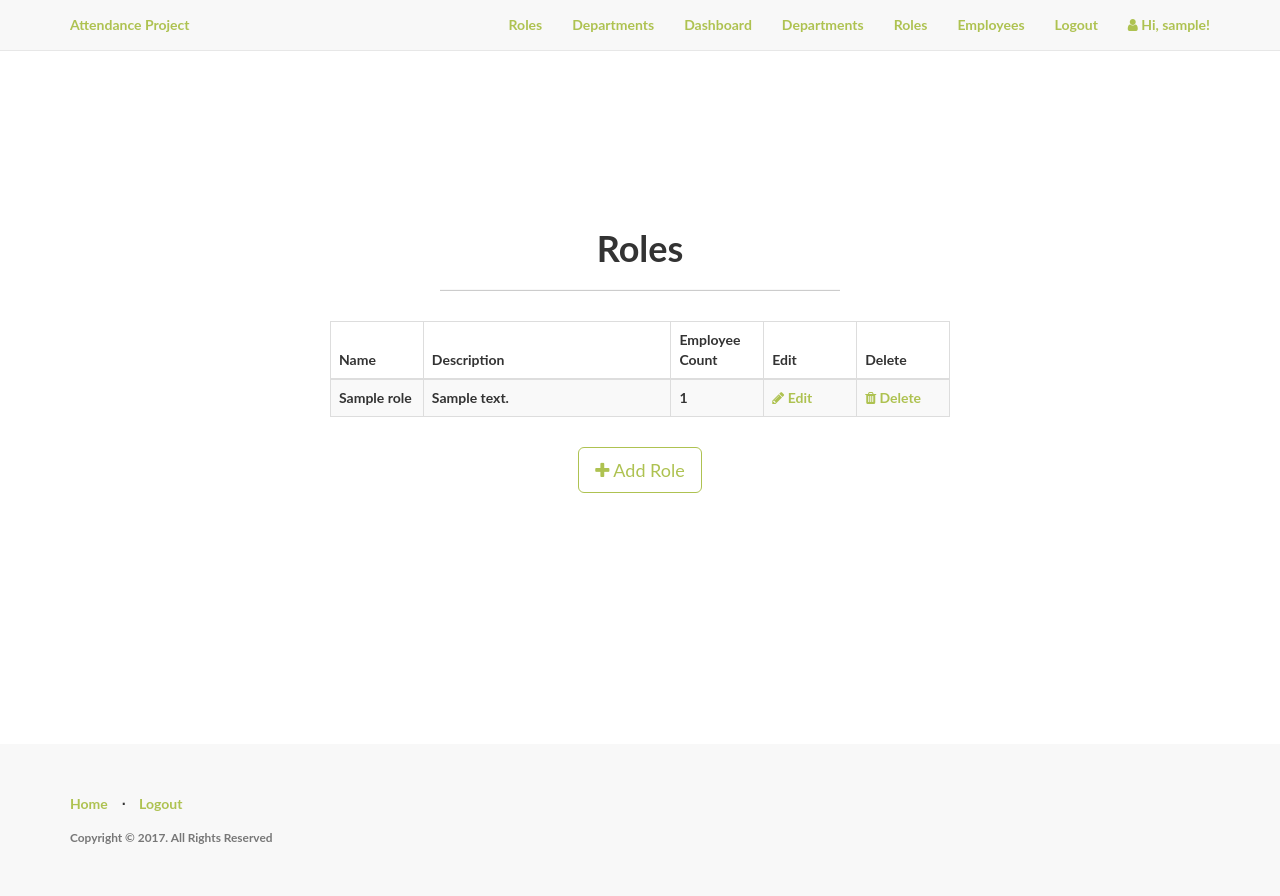
After one commit to sushilhere/CompanyWebApp, a Flask app: page /admin/roles in a window 1280 px wide. The commit adds this page. Run offline with Flask 2, Linux system fonts and the light colour scheme; a user stored in the database is signed in; tables that the repository leaves empty hold one stand-in row (values such as "Sample post"); parts of the project's set-up code (start-up, migrations or seed data) failed here and were passed over; some libraries are stand-ins or nearby versions.

Commit message:
added prvileges

```diff
--- a/app/admin/views.py
+++ b/app/admin/views.py
@@ -1,10 +1,11 @@
 from flask import abort, flash, redirect, render_template, url_for
 from flask_login import current_user, login_required
 
+
 from . import admin
-from forms import DepartmentForm
+from forms import DepartmentForm,RoleForm
 from .. import db
-from ..models import Department
+from ..models import Department,Role
 
 def check_admin():
     """
@@ -103,3 +104,89 @@ def delete_department(id):
     return redirect(url_for('admin.list_departments'))
 
     return render_template(title="Delete Department")
+@admin.route('/roles')
+@login_required
+def list_roles():
+    check_admin()
+    """
+    List all roles
+    """
+    roles = Role.query.all()
+    return render_template('admin/roles/roles.html',
+                           roles=roles, title='Roles')
+
+@admin.route('/roles/add', methods=['GET', 'POST'])
+@login_required
+def add_role():
+    """
+    Add a role to the database
+    """
+    check_admin()
+
+    add_role = True
+
+    form = RoleForm()
+    if form.validate_on_submit():
+        role = Role(name=form.name.data,
+                    description=form.description.data)
+
+        try:
+            # add role to the database
+            db.session.add(role)
+            db.session.commit()
+            flash('You have successfully added a new role.')
+        except:
+            # in case role name already exists
+            flash('Error: role name already exists.')
+
+        # redirect to the roles page
+        return redirect(url_for('admin.list_roles'))
+
+    # load role template
+    return render_template('admin/roles/role.html', add_role=add_role,
+                           form=form, title='Add Role')
+
+@admin.route('/roles/edit/<int:id>', methods=['GET', 'POST'])
+@login_required
+def edit_role(id):
+    """
+    Edit a role
+    """
+    check_admin()
+
+    add_role = False
+
+    role = Role.query.get_or_404(id)
+    form = RoleForm(obj=role)
+    if form.validate_on_submit():
+        role.name = form.name.data
+        role.description = form.description.data
+        db.session.add(role)
+        db.session.commit()
+        flash('You have successfully edited the role.')
+
+        # redirect to the roles page
+        return redirect(url_for('admin.list_roles'))
+
+    form.description.data = role.description
+    form.name.data = role.name
+    return render_template('admin/roles/role.html', add_role=add_role,
+                           form=form, title="Edit Role")
+
+@admin.route('/roles/delete/<int:id>', methods=['GET', 'POST'])
+@login_required
+def delete_role(id):
+    """
+    Delete a role from the database
+    """
+    check_admin()
+
+    role = Role.query.get_or_404(id)
+    db.session.delete(role)
+    db.session.commit()
+    flash('You have successfully deleted the role.')
+
+    # redirect to the roles page
+    return redirect(url_for('admin.list_roles'))
+
+    return render_template(title="Delete Role")
--- /dev/null
+++ b/app/templates/admin/roles/roles.html
@@ -0,0 +1,68 @@
+{% import "bootstrap/utils.html" as utils %}
+{% extends "base.html" %}
+{% block title %}Roles{% endblock %}
+{% block body %}
+<div class="content-section">
+  <div class="outer">
+    <div class="middle">
+      <div class="inner">
+        <br/>
+        {{ utils.flashed_messages() }}
+        <br/>
+        <h1 style="text-align:center;">Roles</h1>
+        {% if roles %}
+          <hr class="intro-divider">
+          <div class="center">
+            <table class="table table-striped table-bordered">
+              <thead>
+                <tr>
+                  <th width="15%"> Name </th>
+                  <th width="40%"> Description </th>
+                  <th width="15%"> Employee Count </th>
+                  <th width="15%"> Edit </th>
+                  <th width="15%"> Delete </th>
+                </tr>
+              </thead>
+              <tbody>
+              {% for role in roles %}
+                <tr>
+                  <td> {{ role.name }} </td>
+                  <td> {{ role.description }} </td>
+                  <td>
+                    {% if role.employees %}
+                      {{ role.employees.count() }}
+                    {% else %}
+                      0
+                    {% endif %}
+                  </td>
+                  <td>
+                    <a href="{{ url_for('admin.edit_role', id=role.id) }}">
+                      <i class="fa fa-pencil"></i> Edit
+                    </a>
+                  </td>
+                  <td>
+                    <a href="{{ url_for('admin.delete_role', id=role.id) }}">
+                      <i class="fa fa-trash"></i> Delete
+                    </a>
+                  </td>
+                </tr>
+              {% endfor %}
+              </tbody>
+            </table>
+          </div>
+          <div style="text-align: center">
+        {% else %}
+          <div style="text-align: center">
+            <h3> No roles have been added. </h3>
+            <hr class="intro-divider">
+        {% endif %}
+          <a href="{{ url_for('admin.add_role') }}" class="btn btn-default btn-lg">
+            <i class="fa fa-plus"></i>
+            Add Role
+          </a>
+        </div>
+      </div>
+    </div>
+  </div>
+</div>
+{% endblock %}
--- a/app/templates/base.html
+++ b/app/templates/base.html
@@ -26,6 +26,7 @@
               <ul class="nav navbar-nav navbar-right">
                 {% if current_user.is_authenticated %}
                   {% if current_user.is_admin %}
+                  <li><a href="{{ url_for('admin.list_roles') }}">Roles</a></li>
                   <li><a href="{{ url_for('admin.list_departments') }}">Departments</a></li>
                     <li><a href="{{ url_for('home.admin_dashboard') }}">Dashboard</a></li>
                     <li><a href="#">Departments</a></li>
```
Also changed, not shown: app/admin/forms.py (+7 -0 lines), app/templates/admin/roles/role.html (added, +28 -0 lines).
